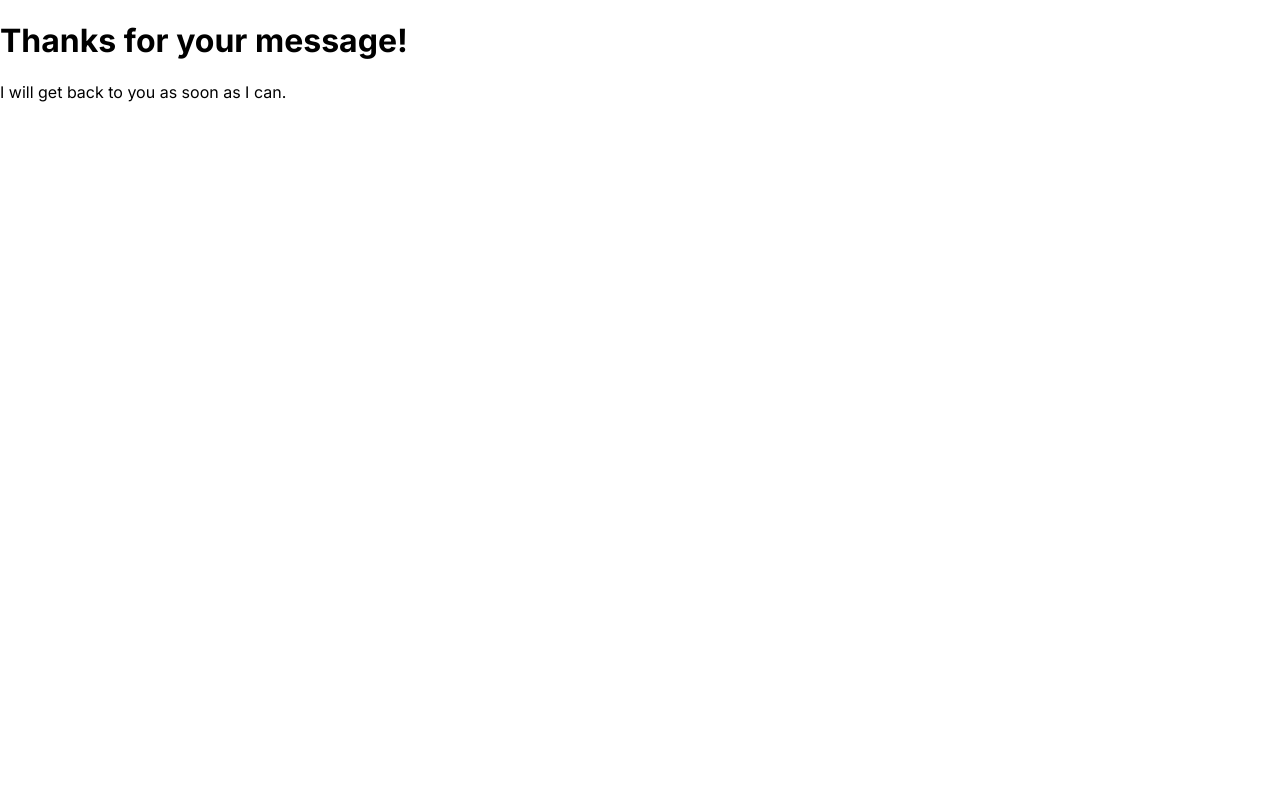
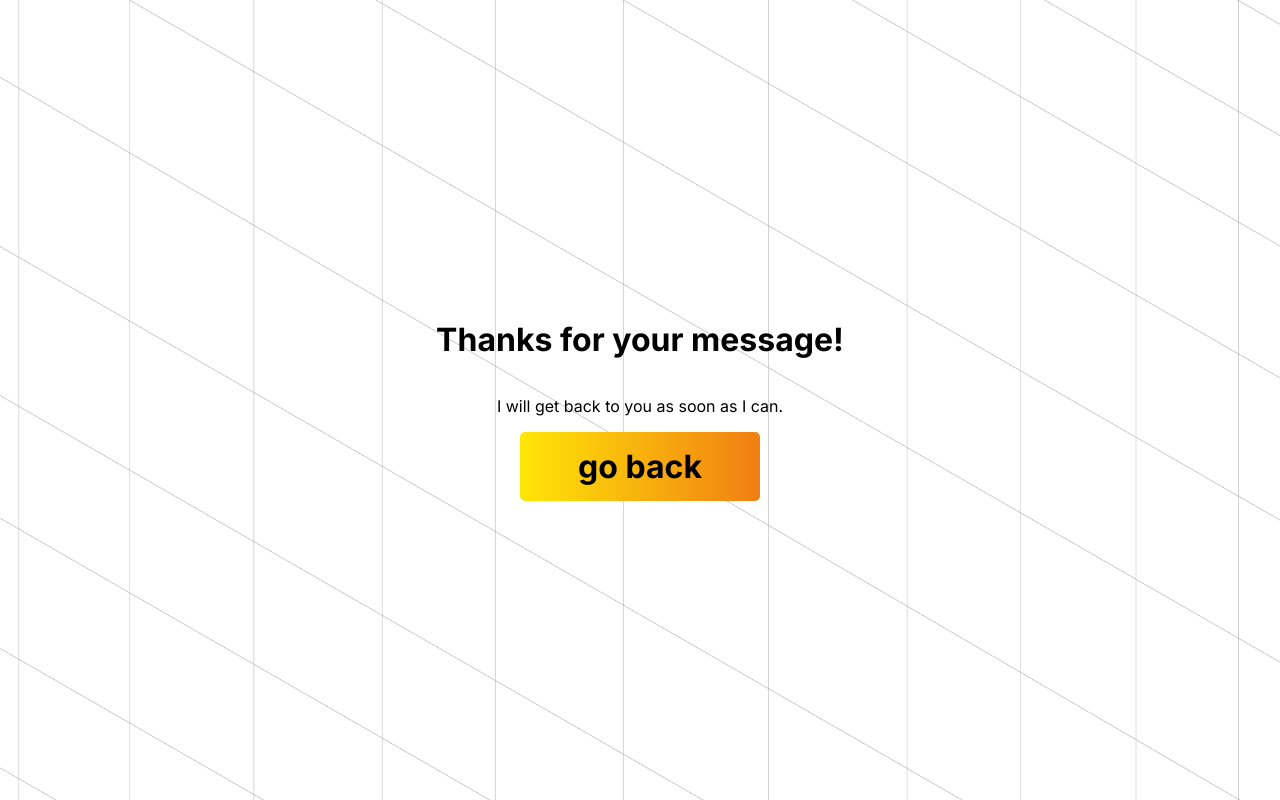
Before and after one commit to mahdiboughrous/boughfolio, a Next.js app: page /thanks in a window 1280 px wide. Built offline with nearby package versions, Linux system fonts and the light colour scheme.

Commit message:
Update environment variables and page styles

```diff
--- a/src/app/contact/page.tsx
+++ b/src/app/contact/page.tsx
@@ -67,7 +67,7 @@
 `;
 export default function Contact() {
     const emailAccessKey = process.env.EMAIL_ACCESS_KEY;
-    const baseUrl = process.env.BASE_URL ;
+    const baseUrl = process.env.BASE_URL ? `${process.env.BASE_URL}/thanks` : 'http://localhost:3000/thanks';
 
   return (
     <Canva>
--- a/src/app/thanks/page.tsx
+++ b/src/app/thanks/page.tsx
@@ -1,13 +1,54 @@
-import Link from "next/link";
+"use client"
+import { useRouter } from "next/navigation";
+import styled from "styled-components";
 
+const GoBack = styled.div`
+  font-size: 1.1rem;
+  font-weight: bold;
+  background: linear-gradient(to right, #ffe606, #f17e13);
+  border: none;
+  border-radius: 5px;
+  padding: 15px 20px;
+  color: #000;
+  cursor: pointer;
+  width: 100px;
+  display: flex;
+  justify-content: center;
+  @media (min-width: 768px) {
+    font-size: 2rem;
+    width: 200px;
+  }
 
-
+  @media (min-width: 1024px) {
+    font-size: 2rem;
+    width: 200px;
+  }
+`;
+const Canva = styled.main`
+  background-image: url("/images/mobile-background.webp");
+  background-repeat: no-repeat;
+  background-size: cover;
+  background-position: center;
+  height: 100vh;
+  width: 100vw;
+  display: flex;
+  flex-direction: column;
+  align-items: center;
+  justify-content:center;
+  @media (min-width: 768px) {
+    background-image: url("/images/tablet-background.webp");
+  }
+  @media (min-width: 1024px) {
+    background-image: url("/images/desktop-background.webp");
+  }
+`;
 export default function Thanks() {
+    const router = useRouter();
     return (
-        <div>
+        <Canva>
         <h1>Thanks for your message!</h1>
         <p>I will get back to you as soon as I can.</p>
-        <Link title="Go Back" href="/"/>
-        </div>
+        <GoBack onClick={()=>router.replace("/")}>go back</GoBack>
+        </Canva>
     );
 }
```
Also changed, not shown: src/app/Page.styles.ts (added, +185 -0 lines), src/app/page.tsx (+47 -168 lines), 2 other files (tests, documents, lock files or other folders).
